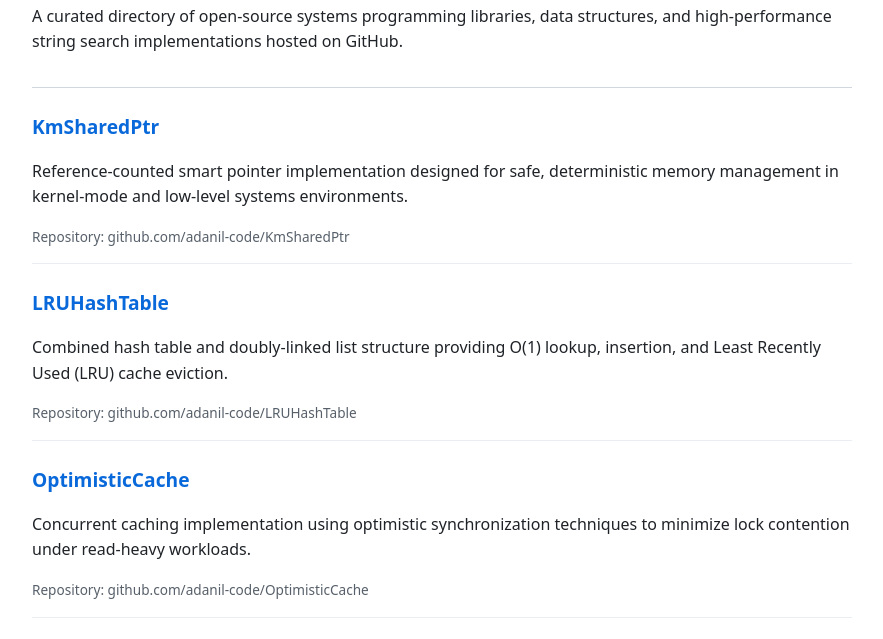
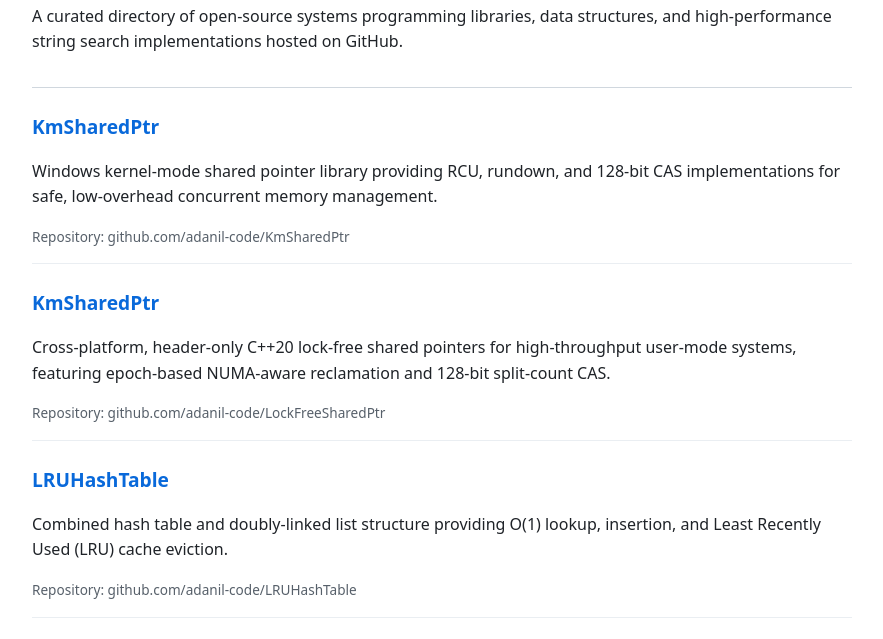
Before and after one commit to adanil-code/adanil-code.github.io, a plain HTML site: page index.html in a window 1280 px wide. Shown: the part 109-748 px from the top of the page, without its empty margins (198-1081 px from the left). Drawn offline with Linux system fonts and the light colour scheme.

Commit message:
Update project descriptions in index.html

```diff
--- a/index.html
+++ b/index.html
@@ -25,8 +25,14 @@
   <main>
     <article>
       <h2><a href="https://github.com/adanil-code/KmSharedPtr">KmSharedPtr</a></h2>
-      <p>Reference-counted smart pointer implementation designed for safe, deterministic memory management in kernel-mode and low-level systems environments.</p>
+      <p>Windows kernel-mode shared pointer library providing RCU, rundown, and 128-bit CAS implementations for safe, low-overhead concurrent memory management.</p>
       <div class="meta">Repository: github.com/adanil-code/KmSharedPtr</div>
+    </article>
+
+    <article>
+      <h2><a href="https://github.com/adanil-code/LockFreeSharedPtr">KmSharedPtr</a></h2>
+      <p>Cross-platform, header-only C++20 lock-free shared pointers for high-throughput user-mode systems, featuring epoch-based NUMA-aware reclamation and 128-bit split-count CAS.</p>
+      <div class="meta">Repository: github.com/adanil-code/LockFreeSharedPtr</div>
     </article>
 
     <article>
```
